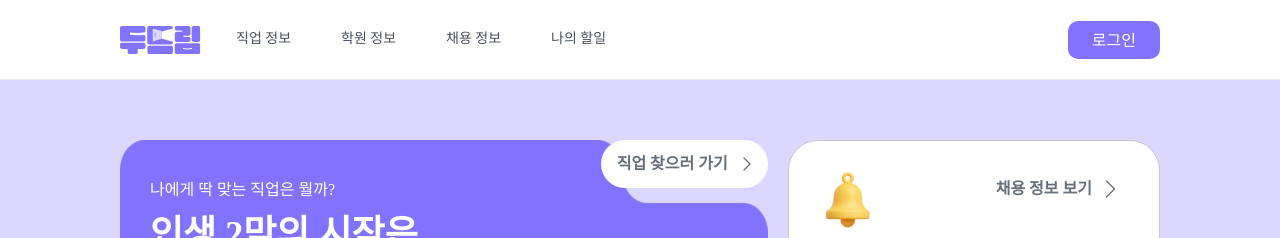
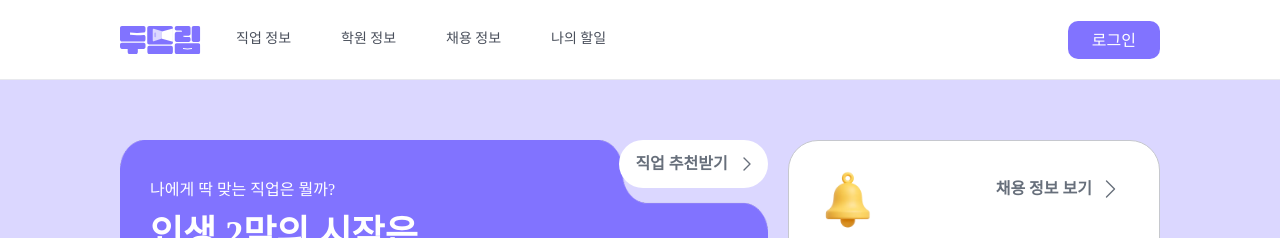
Before and after one commit to TEAM-DoDream/DoDream_FE, a React (Vite) app: page / in a window 1280 px wide. Shown: the top 238 px of the page. Built offline with nearby package versions, Linux system fonts and the light colour scheme; no server answers.

Commit message:
fix: [#189] 직업없을때 온보딩 페이지로 넘어가게 수정

```diff
--- a/src/hook/todo/useMdTodoQuery.ts
+++ b/src/hook/todo/useMdTodoQuery.ts
@@ -1,42 +1,13 @@
 import api from '@hook/api';
 import { useQuery } from '@tanstack/react-query';
 import { TodoData, TodoDataSchema } from '@validation/mydream/todoSchema';
-import { useNavigate } from 'react-router-dom';
-import { useEffect } from 'react';
 
 export const useMdTodoQuery = () => {
-  const navigate = useNavigate();
-
-  const result = useQuery<TodoData, Error>({
+  return useQuery<TodoData, Error>({
     queryKey: ['mdTodo'],
     queryFn: async () => {
       const { data } = await api.get('/v1/my-dream/todo');
       return TodoDataSchema.parse(data.data);
     },
   });
-
-  useEffect(() => {
-    if (!result.data || result.isLoading || result.isFetching) {
-      return;
-    }
-
-    const todos = result.data.todos;
-
-    if (
-      Array.isArray(todos) &&
-      todos.length === 0 &&
-      !result.data.todoGroupId
-    ) {
-      alert('온보딩 페이지에서 직업을 추천받아 보세요!');
-      navigate('/onboard');
-    }
-  }, [
-    result.data,
-    result.isFetched,
-    result.isFetching,
-    result.isLoading,
-    navigate,
-  ]);
-
-  return result;
 };
--- a/src/pages/home/Home.tsx
+++ b/src/pages/home/Home.tsx
@@ -7,12 +7,23 @@ import HomeDreamer from './components/HomeDreamer';
 import LoginBanner from './components/LoginBanner';
 import ToastModal from '@common/modal/ToastModal';
 import Info from '@assets/icons/info.svg?react';
+import { useMdTodoQuery } from '@hook/todo/useMdTodoQuery';
 
 const Home = () => {
   const isLoggedIn = !!localStorage.getItem('accessToken');
   const location = useLocation();
   const navigate = useNavigate();
   const [toast, setToast] = useState<string | null>(null);
+
+  const { data, isLoading } = useMdTodoQuery();
+
+  const hasNoJob =
+    isLoggedIn &&
+    !isLoading &&
+    data &&
+    Array.isArray(data.todos) &&
+    data.todos.length === 0 &&
+    !data.todoGroupId;
 
   useEffect(() => {
     if (location.state?.toast) {
@@ -33,7 +44,13 @@ const Home = () => {
         </div>
       )}
 
-      {isLoggedIn ? <LoginBanner /> : <Banner />}
+      {!isLoggedIn ? (
+        <Banner />
+      ) : hasNoJob ? (
+        <Banner goToOnboard />
+      ) : (
+        <LoginBanner />
+      )}
 
       <div className="px-[120px] py-20">
         <HomeDreamer />
--- a/src/pages/home/components/Banner.tsx
+++ b/src/pages/home/components/Banner.tsx
@@ -5,17 +5,32 @@ import Bell from '@assets/images/bell.webp';
 import { useNoBannerQuery } from '@hook/useHomeQuery';
 import { useNavigate } from 'react-router-dom';
 
-const Banner = () => {
+interface BannerProps {
+  goToOnboard?: boolean;
+}
+
+const Banner = ({ goToOnboard = false }: BannerProps) => {
   const { data: jobList } = useNoBannerQuery();
   const navigate = useNavigate();
+
+  const handleClick = () => {
+    if (goToOnboard) {
+      navigate('/onboard');
+    } else {
+      navigate('/login');
+    }
+  };
 
   return (
     <div className="flex h-[489px] w-full flex-row items-center justify-center space-x-5 bg-purple-150 px-[120px] pb-[50px] pt-[60px]">
       <div className="relative flex flex-row gap-6">
         <HomeCard />
 
-        <div className="absolute right-0 flex cursor-pointer items-center rounded-full bg-white py-[6px] pl-4 pr-1">
-          <span className="text-gray-500 font-B02-SB">직업 찾으러 가기</span>
+        <div
+          className="absolute right-0 flex cursor-pointer items-center rounded-full bg-white py-[6px] pl-4 pr-1"
+          onClick={handleClick}
+        >
+          <div className="text-gray-500 font-B02-SB">직업 추천받기</div>
           <MyDreamArrow />
         </div>
 
```
